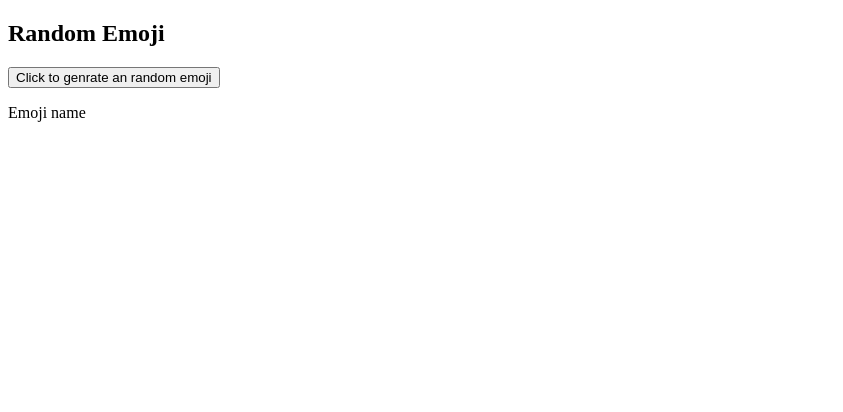
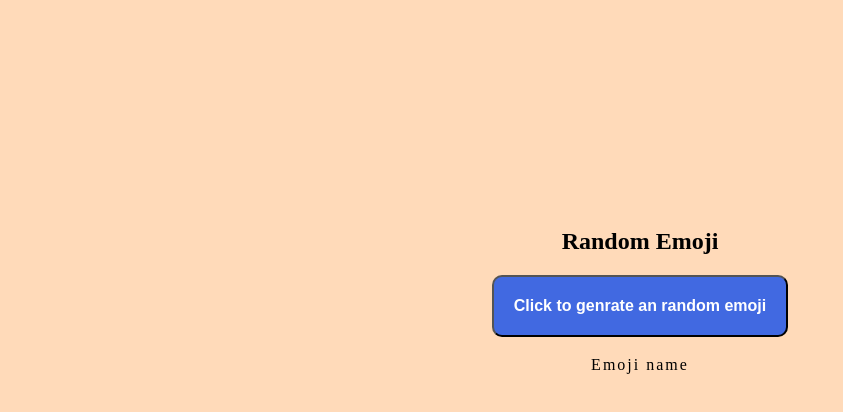
Before and after one commit to Kunal-Chauhan7/Random-Emoji, a plain HTML site: page index.html in a window 1280 px wide. Shown: the whole page, without its empty margins (0-843 px from the left). Drawn offline with Linux system fonts and the light colour scheme.

Commit message:
done with the css file

```diff
--- a/index.css
+++ b/index.css
@@ -0,0 +1,36 @@
+body{
+    background-color: peachpuff;
+    display: flex;
+    flex-direction: column;
+    justify-content: center;
+    align-items: center;
+}
+
+h2{
+    padding-top: 25vh;
+}
+
+.container{
+    display: flex;
+    flex-direction: column;
+    gap: 3px;
+    text-align: center;
+}
+
+#emobtn{
+    border-radius: 10px;
+    padding: 20px;
+    font-size: medium;
+    font-weight: bold;
+    background-color: royalblue;
+    color: white;
+}
+
+p{
+    letter-spacing: 2px;
+    font-weight: 200;
+}
+
+#emobtn:active{
+    transform: scale(0.98);
+}
--- a/index.html
+++ b/index.html
@@ -9,8 +9,8 @@
 </head>
 <body>
     <h2>Random Emoji</h2>
-    <div>
-        <button>
+    <div class="container">
+        <button id="emobtn">
             Click to genrate an random emoji
         </button>
         <p>
```
